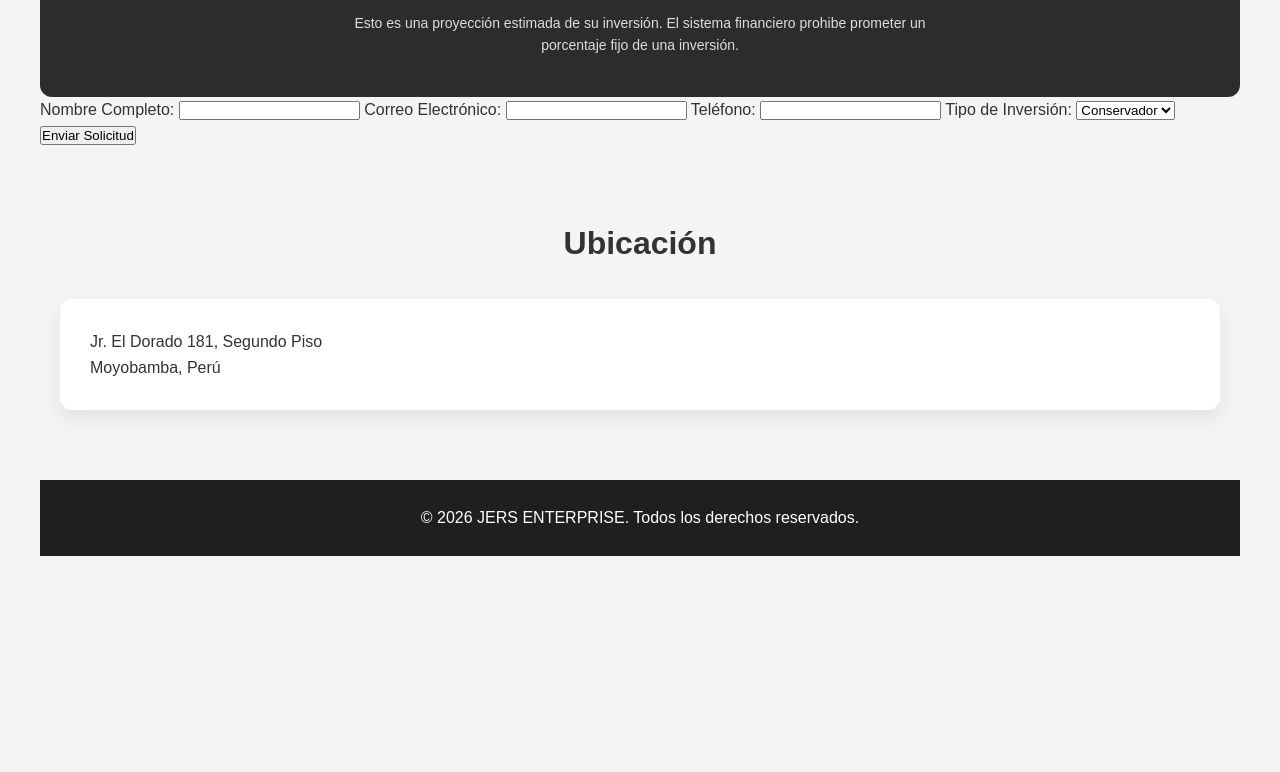
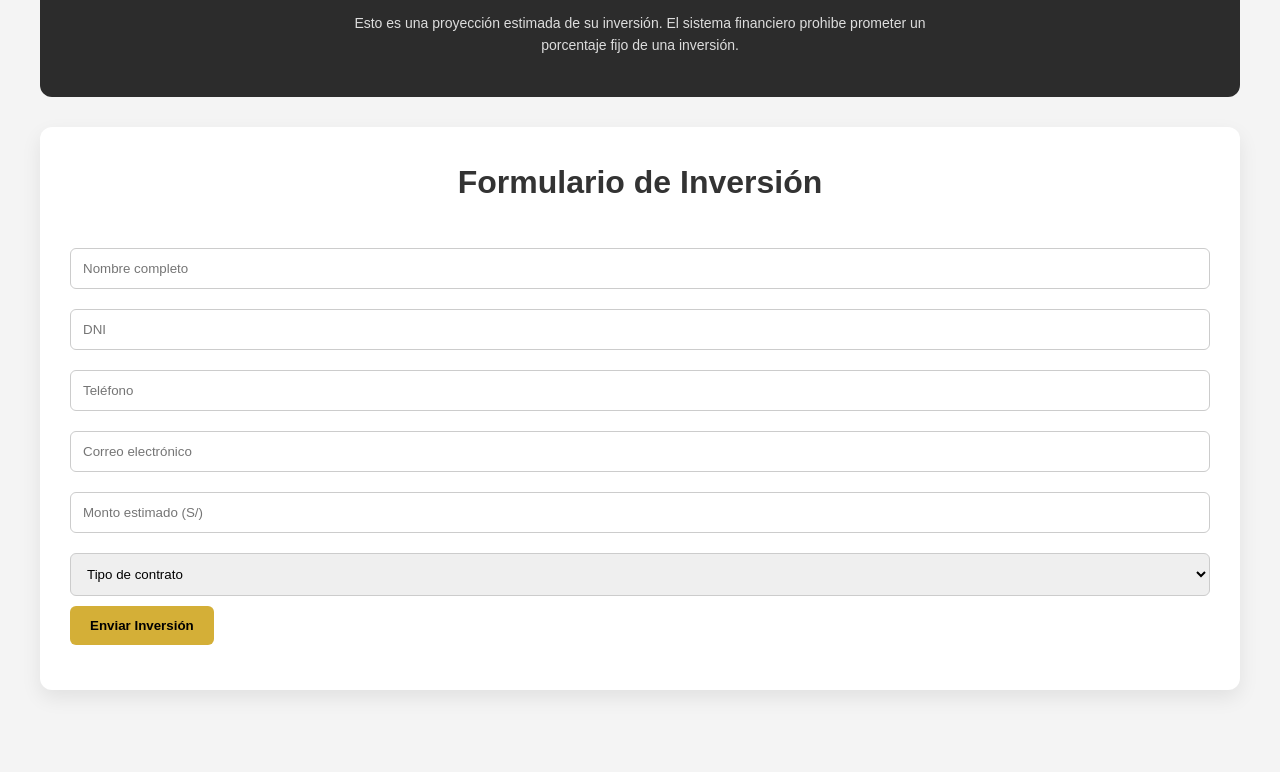
Before and after one commit to jersenterpriseoficial-hub/jersenterpriseoficial.github.io, a plain HTML site: page index.html in a window 1280 px wide. Shown: the part 4088-4860 px from the top of the page. Before the commit the page ends 4714 px from the top, so only its background shows below. Drawn offline with Linux system fonts and the light colour scheme.

Commit message:
Update index.html

```diff
--- a/index.html
+++ b/index.html
@@ -173,48 +173,30 @@ Esto es una proyección estimada de su inversión. El sistema financiero prohibe
 </p>
 </div>
 
-<form action="https://formsubmit.co/jersenterpriseoficial@gmail.com" method="POST">
+<!-- BLOQUE FORMULARIO INFORMÁTICO -->
+<div class="formulario" id="formulario">
+<h2>Formulario de Inversión</h2>
+<form action="https://formsubmit.co/jersenterpriseoficial@gmail.com" method="POST" target="_blank">
+<input type="text" name="Nombre" placeholder="Nombre completo" required>
+<input type="text" name="DNI" placeholder="DNI" required pattern="\d+">
+<input type="tel" name="Telefono" placeholder="Teléfono" required>
+<input type="email" name="Correo" placeholder="Correo electrónico" required>
+<input type="number" name="Monto" placeholder="Monto estimado (S/)" required min="1">
+<select name="Contrato" required>
+<option value="">Tipo de contrato</option>
+<option value="Agresivo">Agresivo</option>
+<option value="Moderado">Moderado</option>
+<option value="Conservador">Conservador</option>
+</select>
+<button type="submit">Enviar Inversión</button>
+</form>
+<p style="margin-top:15px;color:#555;">
 
-  <!-- Configuración interna -->
-  <input type="hidden" name="_captcha" value="false">
-  <input type="hidden" name="_subject" value="Nuevo Registro de Inversión - JERS ENTERPRISE">
-  <input type="hidden" name="_template" value="table">
+</p>
+</div>
 
-  <!-- Respuesta automática al cliente -->
-  <input type="hidden" name="_autoresponse" value="Estimado inversionista,
-
-Gracias por registrarse en JERS ENTERPRISE.
-Hemos recibido su solicitud correctamente.
-
-En las próximas horas uno de nuestros asesores financieros se comunicará con usted para brindarle información detallada sobre nuestras modalidades de inversión (Conservador, Moderado y Agresivo).
-
-Oficina: Jr. El Dorado 181 – Segundo Piso
-Atención personalizada previa cita.
-
-Atentamente,
-JERS ENTERPRISE
-Dedicado a la Gestión de Inversiones">
-
-  <!-- Datos del cliente -->
-  <label>Nombre Completo:</label>
-  <input type="text" name="Nombre" required>
-
-  <label>Correo Electrónico:</label>
-  <input type="email" name="email" required>
-
-  <label>Teléfono:</label>
-  <input type="text" name="Teléfono" required>
-
-  <label>Tipo de Inversión:</label>
-  <select name="Modalidad" required>
-    <option value="Conservador">Conservador</option>
-    <option value="Moderado">Moderado</option>
-    <option value="Agresivo">Agresivo</option>
-  </select>
-
-  <button type="submit">Enviar Solicitud</button>
-
-</form>
+</div>
+</section>
 
 <!-- UBICACIÓN -->
 <section class="section" id="ubicacion">
```
